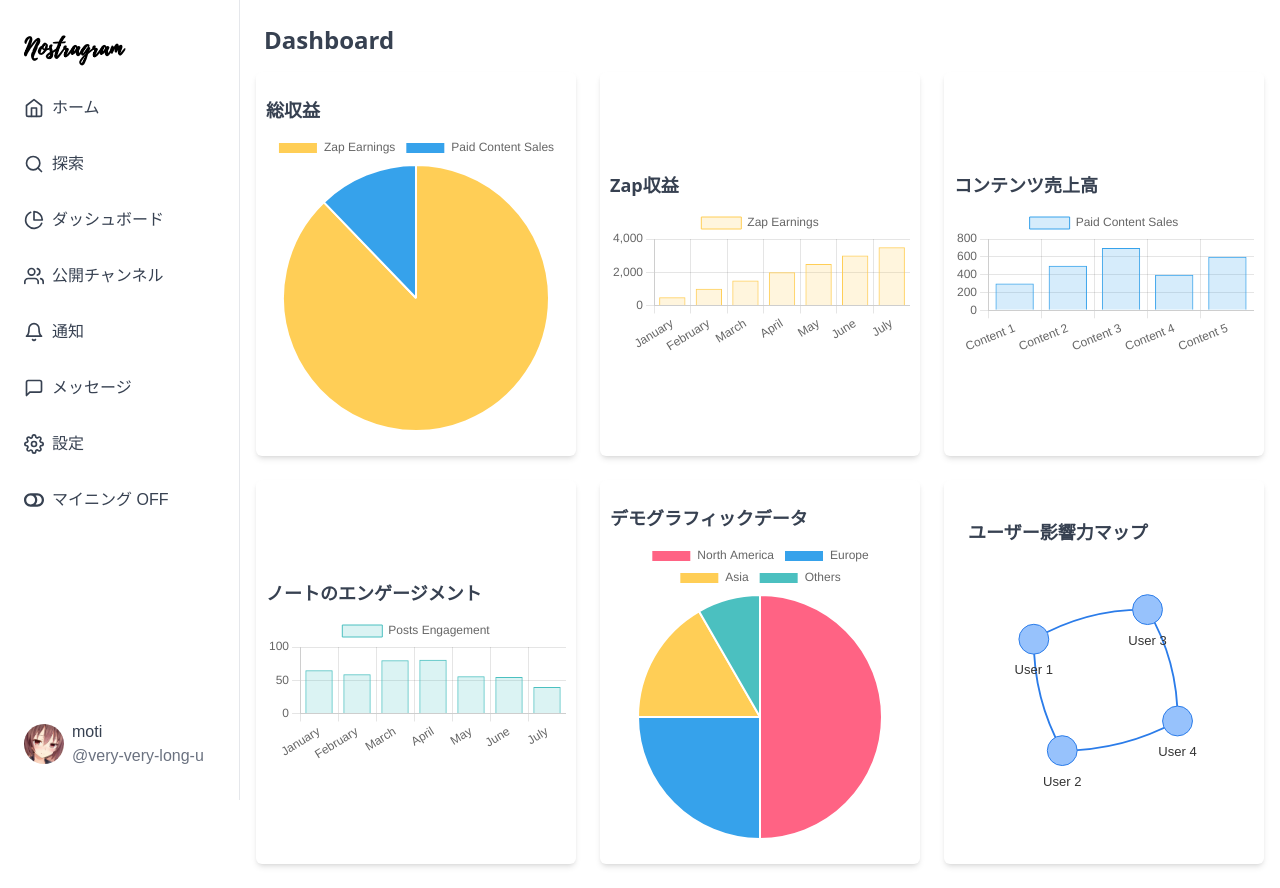
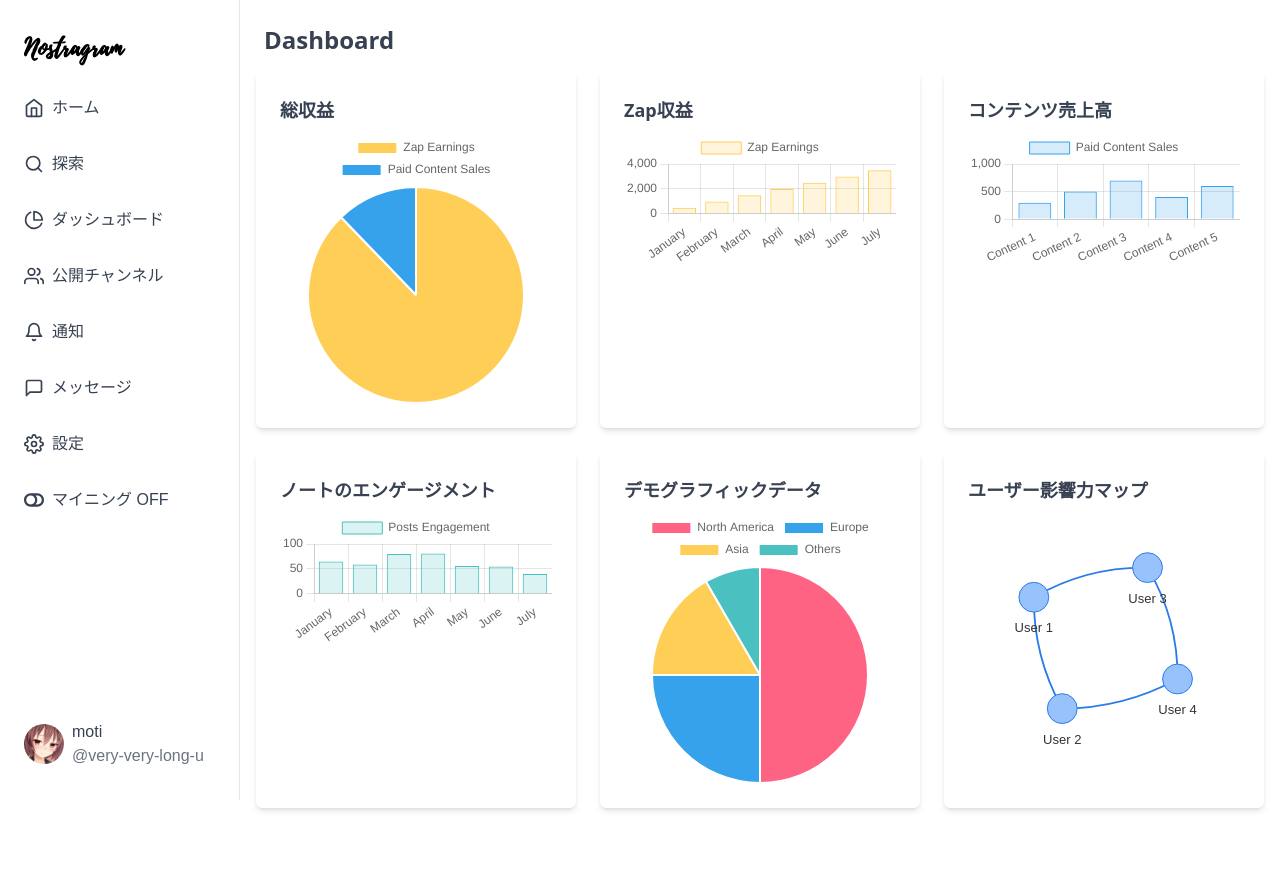
Before and after one commit to motxx/nostr-webclient, a React (Create React App) app: page /dashboard in a window 1280 px wide. After the commit the page ends 832 px from the top, so only its background shows below. Built offline with nearby package versions, Linux system fonts and the light colour scheme; a web font is replaced by a local one.

Commit message:
feat: カードの枠からはみ出ないように

```diff
--- a/src/components/Dashboard/DashboardCard.tsx
+++ b/src/components/Dashboard/DashboardCard.tsx
@@ -58,32 +58,14 @@ export const DashboardCard: React.FC<DashboardCardProps> = ({
       ref={ref}
       style={{
         opacity,
-        position: 'relative',
-        display: 'flex',
-        alignItems: 'center',
-        justifyContent: 'center',
       }}
-      className="bg-white dark:bg-gray-800 p-4 sm:p-6 rounded-md shadow-md"
+      className="relative flex items-center justify-center bg-white dark:bg-gray-800 p-4 sm:p-6 rounded-md shadow-md overflow-hidden"
     >
-      {children}
+      <div className="flex flex-col w-full max-w-full h-full box-border">
+        {children}
+      </div>
       {isDragging && (
-        <div
-          style={{
-            position: 'absolute',
-            top: 0,
-            left: 0,
-            width: '100%',
-            height: '100%',
-            display: 'flex',
-            alignItems: 'center',
-            justifyContent: 'center',
-            border: '1px solid black',
-            backgroundColor: 'white',
-            zIndex: 1000,
-            opacity: 0.8,
-            pointerEvents: 'none',
-          }}
-        >
+        <div className="absolute top-0 left-0 w-full h-full flex items-center justify-center border border-black bg-white z-50 opacity-80 pointer-events-none">
           {children}
         </div>
       )}
--- a/src/pages/Dashboard.tsx
+++ b/src/pages/Dashboard.tsx
@@ -2,7 +2,6 @@ import React, { useState } from 'react'
 import { DndProvider } from 'react-dnd'
 import { HTML5Backend } from 'react-dnd-html5-backend'
 import update from 'immutability-helper'
-import { DashboardRecommendedContent } from '../components/Dashboard/DashboardRecommendedContent'
 import { DashboardCard } from '../components/Dashboard/DashboardCard'
 import { DashboardTotalEarnings } from '../components/Dashboard/DashboardTotalEarnings'
 import { DarshboardZapEarnings } from '../components/Dashboard/DashboardZapEarnings'
@@ -19,7 +18,6 @@ interface Card {
 
 const Dashboard: React.FC = () => {
   const [cards, setCards] = useState<Card[]>([
-    // { id: 1, content: <DashboardRecommendedContent /> },
     { id: 2, content: <DashboardTotalEarnings /> },
     { id: 3, content: <DarshboardZapEarnings /> },
     { id: 4, content: <DarshboardPaidContentSales /> },
```
